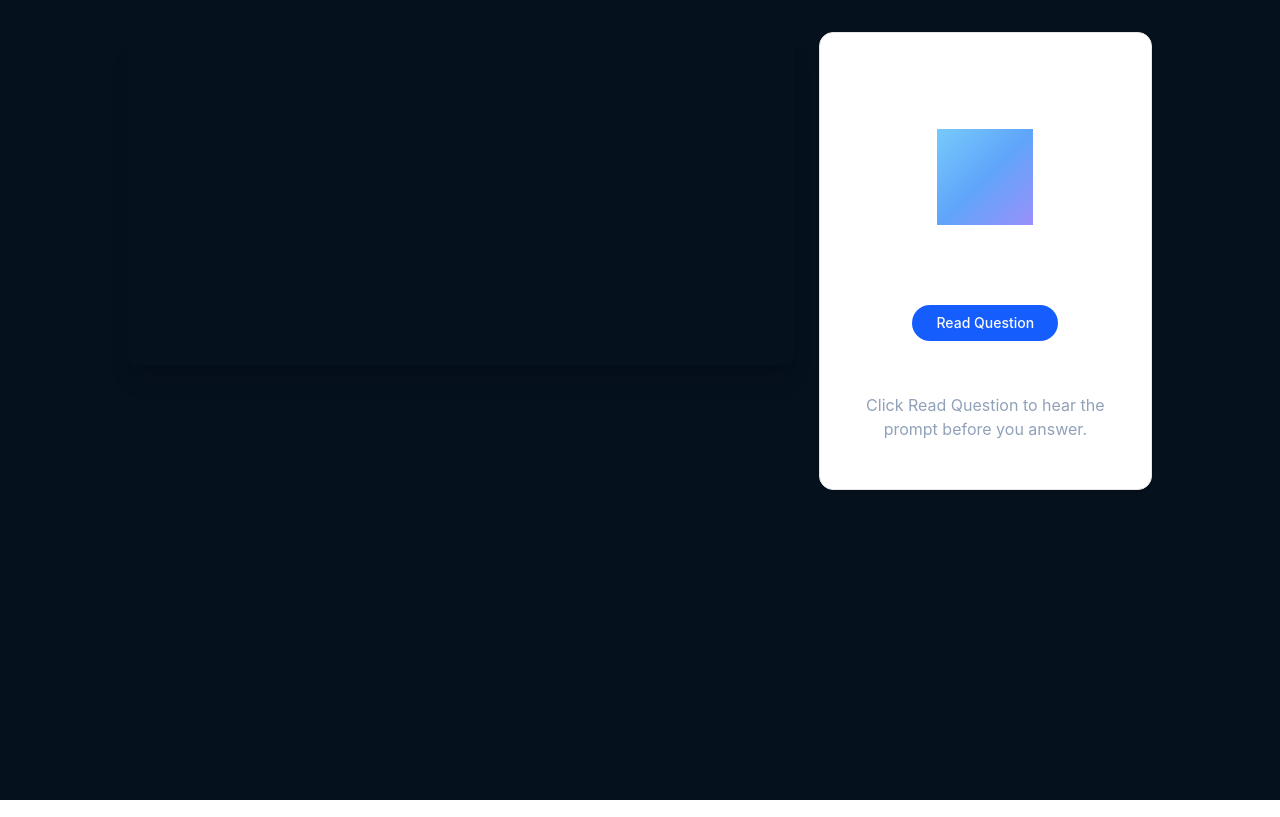
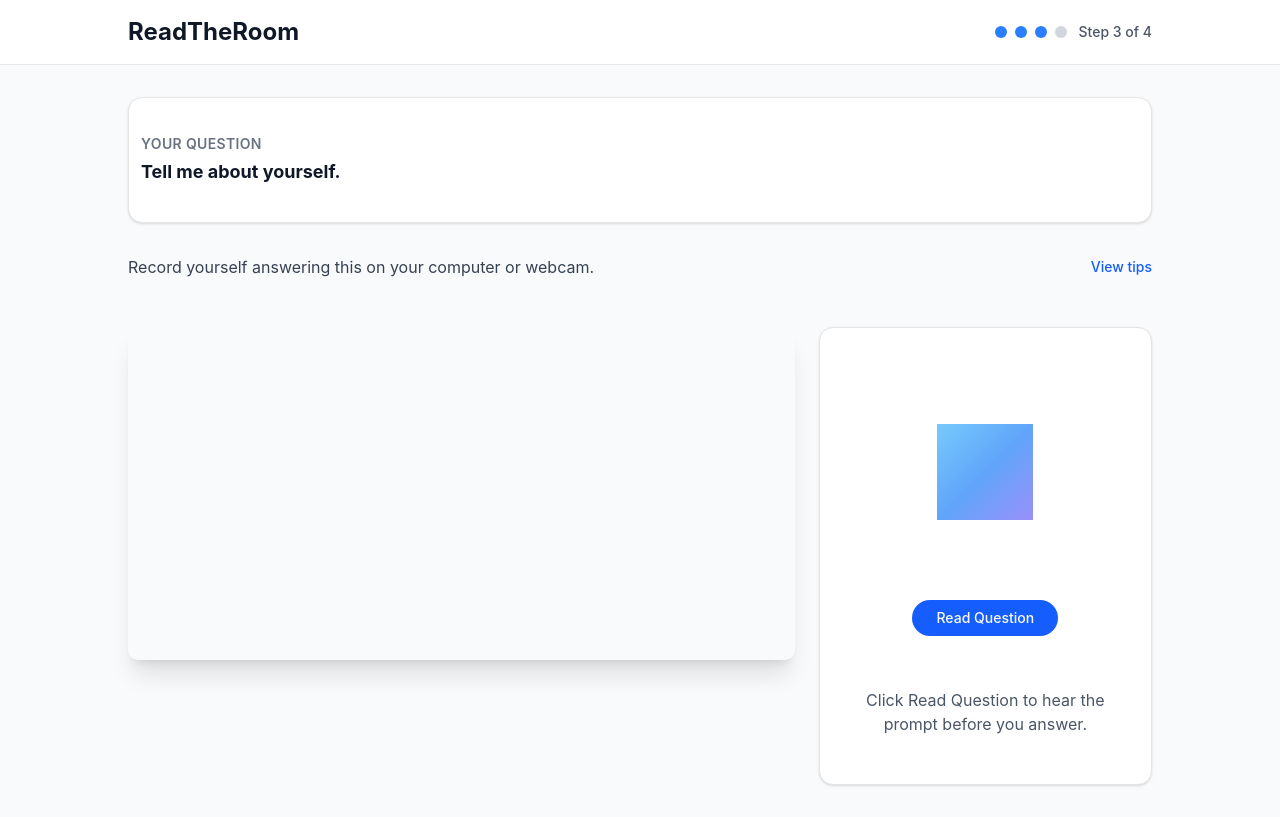
Before and after one commit to bypameladaniel/readtheroom, a Vue app in the folder frontend/: page /interview in a window 1280 px wide. Built offline with nearby package versions, Linux system fonts and the light colour scheme; no server answers.

Commit message:
styling changes

```diff
--- a/frontend/src/pages/CameraRoomPage.vue
+++ b/frontend/src/pages/CameraRoomPage.vue
@@ -25,6 +25,9 @@ const isRecording = ref(false)
 const isUploading = ref(false)
 const videoElement = ref(null)
 const isAudioPlaying = ref(false)
+const currentStep = ref(3)
+const totalSteps = ref(4)
+const showTips = ref(false)
 
 let mediaStream = null
 let mediaRecorder = null
@@ -224,8 +227,52 @@ onBeforeUnmount(() => {
 </script>
 
 <template>
-  <main class="min-h-screen bg-[#06111e] text-slate-100 p-8">
-    <div class="flex flex-col md:flex-row gap-6 items-start justify-center max-w-5xl mx-auto">
+  <div class="min-h-screen bg-gray-50">
+    <!-- Header with Step Indicator -->
+    <header class="border-b border-gray-200 bg-white px-6 py-4">
+      <div class="mx-auto flex max-w-5xl items-center justify-between">
+        <h1 class="text-2xl font-bold text-gray-900">ReadTheRoom</h1>
+        <div class="flex items-center gap-3">
+          <div class="flex gap-2">
+            <button
+              v-for="step in totalSteps"
+              :key="step"
+              :class="[
+                'h-3 w-3 rounded-full transition-colors',
+                step <= currentStep ? 'bg-blue-500' : 'bg-gray-300',
+              ]"
+            />
+          </div>
+          <span class="text-sm text-gray-600 font-medium">
+            Step {{ currentStep }} of {{ totalSteps }}
+          </span>
+        </div>
+      </div>
+    </header>
+
+    <main class="p-8">
+      <div class="mx-auto max-w-5xl space-y-8">
+        <!-- Question Card at Top -->
+        <Card>
+          <CardContent class="p-3">
+            <h3 class="text-sm font-semibold text-gray-500 uppercase tracking-wide mb-1">Your question</h3>
+            <p class="text-lg font-bold text-gray-900">{{ interviewQuestion }}</p>
+          </CardContent>
+        </Card>
+
+        <!-- Record Instructions with Tips Button -->
+        <div class="flex items-center justify-between">
+          <p class="text-base text-gray-700">
+            Record yourself answering this on your computer or webcam.
+          </p>
+          <button @click="showTips = true" class="text-blue-600 hover:text-blue-700 font-medium text-sm">
+            View tips
+          </button>
+        </div>
+
+        <!-- Video and Recording Section -->
+        <div class="pt-4">
+          <div class="flex flex-col md:flex-row gap-6 items-start justify-center max-w-5xl">
             <div class="w-full md:w-2/3">
               <video ref="videoElement" autoplay muted playsinline class="w-full rounded-lg shadow-xl" />
             </div>
@@ -241,13 +288,50 @@ onBeforeUnmount(() => {
                       {{ actionLabel }}
                     </Button>
                   </div>
-            <p class="mt-3 text-rose-400">{{ recordingError }}</p>
-            <p class="mt-2 text-slate-400 text-center">{{ actionMessage }}</p>
+                  <p class="mt-3 text-red-600">{{ recordingError }}</p>
+                  <p class="mt-2 text-gray-600 text-center">{{ actionMessage }}</p>
                 </CardContent>
               </Card>
             </aside>
           </div>
+        </div>
+      </div>
     </main>
+
+    <!-- Tips Modal -->
+    <Teleport to="body">
+      <Transition name="modal">
+        <div v-if="showTips" class="fixed inset-0 bg-opacity-10 flex items-center justify-center z-50 p-4">
+          <div class="modal-content">
+            <Card class="w-full max-w-md max-h-[90vh] overflow-y-auto">
+              <CardContent class="p-6">
+                <div class="flex items-center justify-between mb-4">
+                  <h3 class="text-lg font-semibold text-gray-900">Tips before you record</h3>
+                  <button @click="showTips = false" class="text-gray-400 hover:text-gray-600 text-xl leading-none">
+                    ✕
+                  </button>
+                </div>
+                <ul class="space-y-4">
+                  <li class="flex gap-3">
+                    <span class="text-2xl flex-shrink-0">⏱️</span>
+                    <span class="text-sm text-gray-700"><strong>Aim for 60–90 seconds</strong> — not too short, not a monologue</span>
+                  </li>
+                  <li class="flex gap-3">
+                    <span class="text-2xl flex-shrink-0">🎤</span>
+                    <span class="text-sm text-gray-700"><strong>Find a quiet spot</strong> — Whisper needs clear audio</span>
+                  </li>
+                  <li class="flex gap-3">
+                    <span class="text-2xl flex-shrink-0">👁️</span>
+                    <span class="text-sm text-gray-700"><strong>Look at the camera</strong> — speak as you would in a real interview</span>
+                  </li>
+                </ul>
+              </CardContent>
+            </Card>
+          </div>
+        </div>
+      </Transition>
+    </Teleport>
+  </div>
 </template>
 
 <style scoped>
@@ -280,4 +364,30 @@ onBeforeUnmount(() => {
   50% { transform: rotate(12deg) scale(1.12); }
   100% { transform: rotate(12deg) scale(1.03); }
 }
+
+/* Modal animations */
+.modal-enter-active,
+.modal-leave-active {
+  transition: opacity 0.3s ease;
+}
+
+.modal-enter-from,
+.modal-leave-to {
+  opacity: 0;
+}
+
+.modal-content {
+  animation: modalSlideUp 0.3s cubic-bezier(0.34, 1.56, 0.64, 1);
+}
+
+@keyframes modalSlideUp {
+  from {
+    opacity: 0;
+    transform: scale(0.95) translateY(10px);
+  }
+  to {
+    opacity: 1;
+    transform: scale(1) translateY(0);
+  }
+}
 </style>
```
Lines whose indentation alone changed are shown as unchanged.
